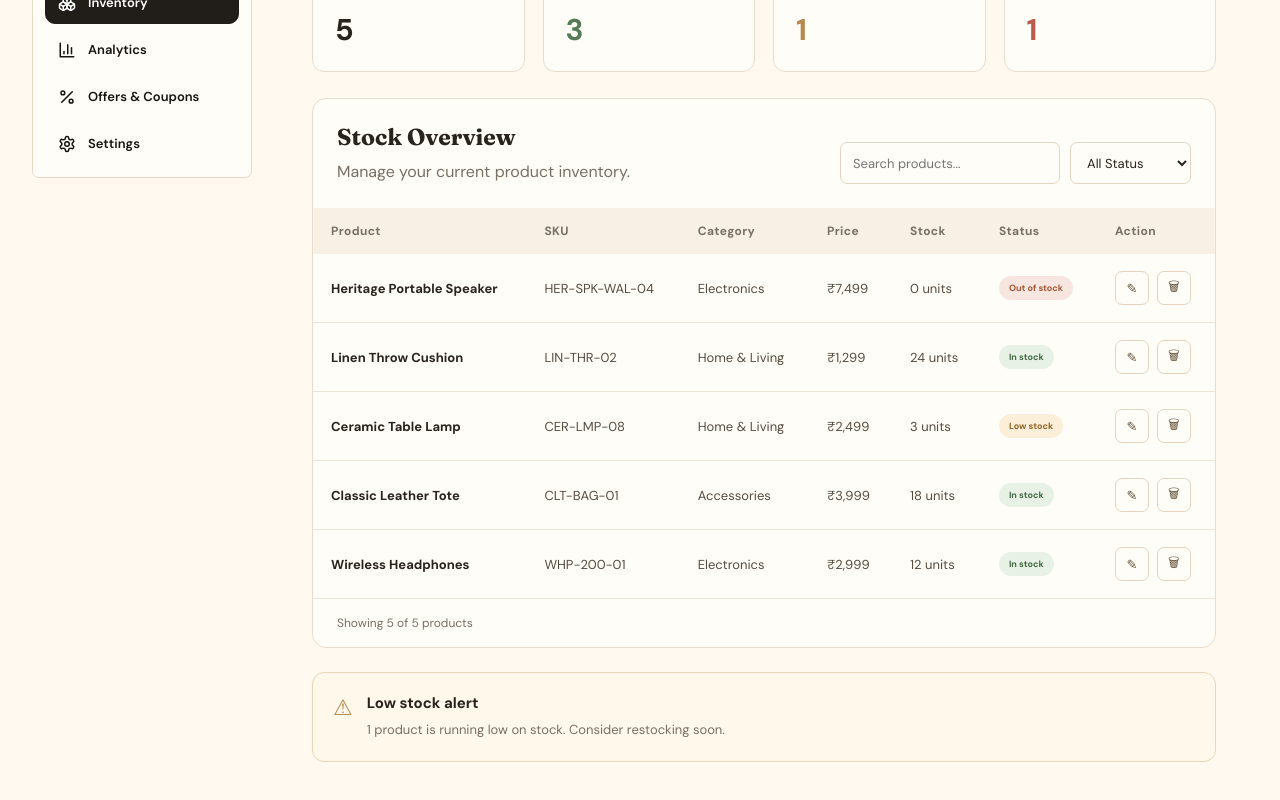
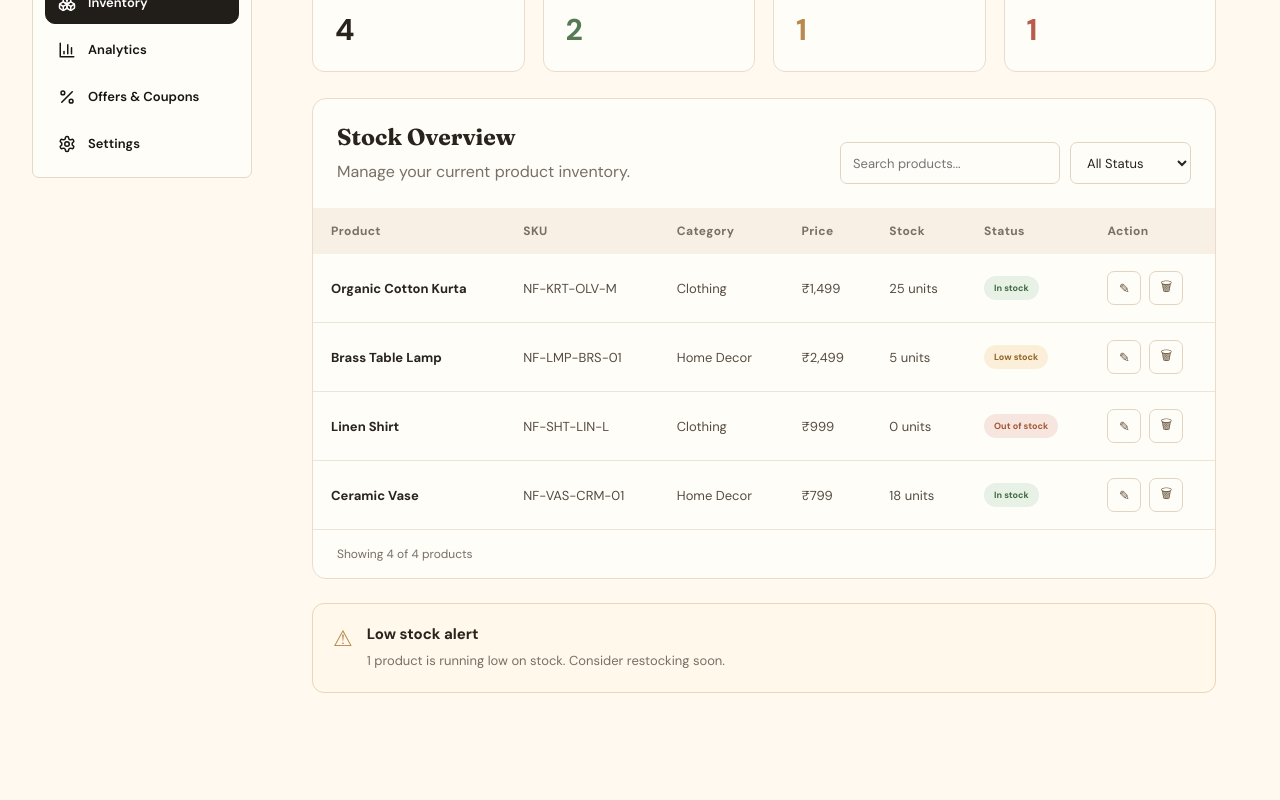
Before and after one commit to springboardmentor211/ShopStack_Group2, a React (Vite) app in the folder frontend/: page /vendor/inventory in a window 1280 px wide. Shown: the part 412-1212 px from the top of the page. After the commit the page ends 1165 px from the top, so only its background shows below. Built offline with nearby package versions, Linux system fonts and the light colour scheme.

Commit message:
Update backend changes

```diff
--- a/frontend/src/data.js
+++ b/frontend/src/data.js
@@ -228,3 +228,42 @@ export const initialOrders = [
     status: "Delivered",
   },
 ];
+
+export const graphData = {
+  "7": {
+    labels: [
+      "Oct 09", "Oct 10", "Oct 11", "Oct 12",
+      "Oct 13", "Oct 14", "Oct 15"
+    ],
+    values: [1800, 2400, 2100, 3200, 2800, 4100, 4600]
+  },
+
+  "30": {
+    labels: [
+      "Sep 16", "Sep 23", "Sep 30", "Oct 07", "Oct 15"
+    ],
+    values: [1500, 2600, 4200, 5200, 5900]
+  },
+
+  "90": {
+    labels: [
+      "Jul 15", "Jul 30", "Aug 15", "Aug 30",
+      "Sep 15", "Sep 30", "Oct 15"
+    ],
+    values: [1200, 1800, 2500, 3200, 4100, 5000, 5900]
+  }
+};
+
+export const topProducts = [
+  ["Heritage Portable Speaker", 86],
+  ["Wireless Headphones", 72],
+  ["Smart Watch", 54],
+  ["Bluetooth Speaker", 41]
+];
+
+export const orderPerformance = [
+  { label: "Completed", count: 180, width: "80%", className: "" },
+  { label: "Processing", count: 28, width: "12%", className: "processing" },
+  { label: "Shipped", count: 25, width: "10%", className: "shipped" },
+  { label: "Pending", count: 15, width: "7%", className: "pending" }
+];
--- a/frontend/src/vendor/pages/Analytics.jsx
+++ b/frontend/src/vendor/pages/Analytics.jsx
@@ -5,80 +5,11 @@ import React, {
   useState
 } from "react";
 
-
-const graphData = {
-
-  "7": {
-
-    labels: [
-      "Sep 30",
-      "Oct 01",
-      "Oct 02",
-      "Oct 03",
-      "Oct 04",
-      "Oct 05",
-      "Oct 06"
-    ],
-
-    values: [
-      1800,
-      2400,
-      2100,
-      3200,
-      2800,
-      4100,
-      4600
-    ]
-
-  },
-
-
-  "30": {
-
-    labels: [
-      "Aug 21",
-      "Aug 28",
-      "Sep 04",
-      "Sep 11",
-      "Sep 19"
-    ],
-
-    values: [
-      700,
-      2600,
-      4200,
-      5200,
-      5900
-    ]
-
-  },
-
-
-  "90": {
-
-    labels: [
-      "Jul 01",
-      "Jul 15",
-      "Aug 01",
-      "Aug 15",
-      "Sep 01",
-      "Sep 15",
-      "Oct 01"
-    ],
-
-    values: [
-      1200,
-      1800,
-      2500,
-      3200,
-      4100,
-      5000,
-      5900
-    ]
-
-  }
-
-};
+import {
+  graphData,
+  topProducts,
+  orderPerformance
+} from "../../data";
 
 
 /* GRAPH */
@@ -252,30 +183,6 @@ export default function Analytics() {
     useState("30");
 
 
-  const topProducts = [
-
-    [
-      "Heritage Portable Speaker",
-      86
-    ],
-
-    [
-      "Wireless Headphones",
-      72
-    ],
-
-    [
-      "Smart Watch",
-      54
-    ],
-
-    [
-      "Bluetooth Speaker",
-      41
-    ]
-
-  ];
-
 
   return (
 
@@ -386,116 +293,22 @@ export default function Analytics() {
           <div className="box-line" />
 
 
-          <div className="performance-item">
 
+{orderPerformance.map((item) => (
+  <div className="performance-item" key={item.label}>
     <div className="performance-heading">
-
-              <span>
-                Completed
-              </span>
-
-              <strong>
-                180
-              </strong>
-
+      <span>{item.label}</span>
+      <strong>{item.count}</strong>
     </div>
 
     <div className="progress-background">
-
       <div
-                className="progress"
-                style={{
-                  width: "80%"
-                }}
+        className={`progress ${item.label.toLowerCase()}`}
+        style={{ width: item.width }}
       />
-
     </div>
-
   </div>
-
-
-          <div className="performance-item">
-
-            <div className="performance-heading">
-
-              <span>
-                Processing
-              </span>
-
-              <strong>
-                28
-              </strong>
-
-            </div>
-
-            <div className="progress-background">
-
-              <div
-                className="progress processing"
-                style={{
-                  width: "12%"
-                }}
-              />
-
-            </div>
-
-          </div>
-
-
-          <div className="performance-item">
-
-            <div className="performance-heading">
-
-              <span>
-                Shipped
-              </span>
-
-              <strong>
-                25
-              </strong>
-
-            </div>
-
-            <div className="progress-background">
-
-              <div
-                className="progress shipped"
-                style={{
-                  width: "10%"
-                }}
-              />
-
-            </div>
-
-          </div>
-
-
-          <div className="performance-item">
-
-            <div className="performance-heading">
-
-              <span>
-                Pending
-              </span>
-
-              <strong>
-                15
-              </strong>
-
-            </div>
-
-            <div className="progress-background">
-
-              <div
-                className="progress pending"
-                style={{
-                  width: "7%"
-                }}
-              />
-
-            </div>
-
-          </div>
+))}
 
 
         </section>
--- a/frontend/src/vendor/pages/Inventory.jsx
+++ b/frontend/src/vendor/pages/Inventory.jsx
@@ -4,56 +4,10 @@ import React, {
   useMemo,
   useState
 } from "react";
+import { initialProducts } from "../../data";
 
 
-const initialProducts = [
 
-  {
-    id: 1,
-    name: "Heritage Portable Speaker",
-    sku: "HER-SPK-WAL-04",
-    category: "Electronics",
-    price: 7499,
-    stock: 0
-  },
-
-  {
-    id: 2,
-    name: "Linen Throw Cushion",
-    sku: "LIN-THR-02",
-    category: "Home & Living",
-    price: 1299,
-    stock: 24
-  },
-
-  {
-    id: 3,
-    name: "Ceramic Table Lamp",
-    sku: "CER-LMP-08",
-    category: "Home & Living",
-    price: 2499,
-    stock: 3
-  },
-
-  {
-    id: 4,
-    name: "Classic Leather Tote",
-    sku: "CLT-BAG-01",
-    category: "Accessories",
-    price: 3999,
-    stock: 18
-  },
-
-  {
-    id: 5,
-    name: "Wireless Headphones",
-    sku: "WHP-200-01",
-    category: "Electronics",
-    price: 2999,
-    stock: 12
-  }
-
-];
 
 
 function getStatus(stock) {
```
Lines whose indentation alone changed are shown as unchanged.
